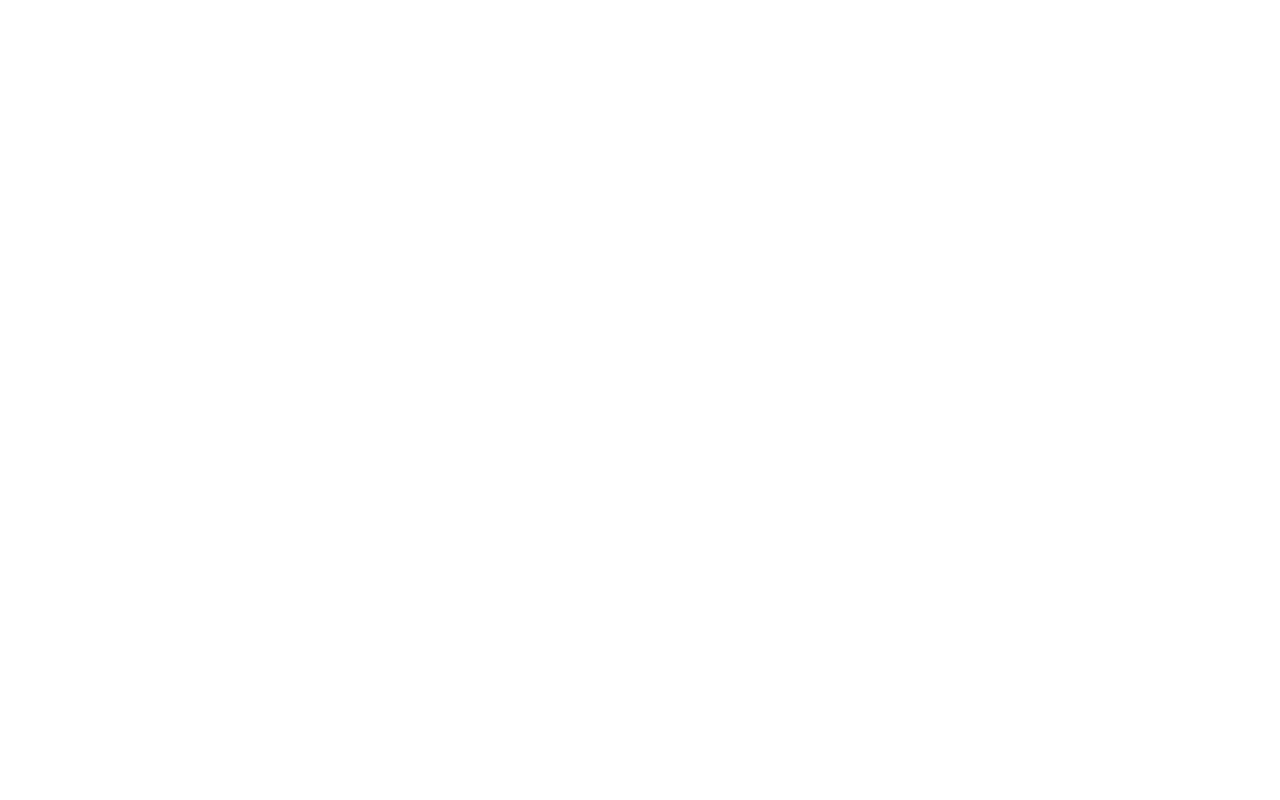
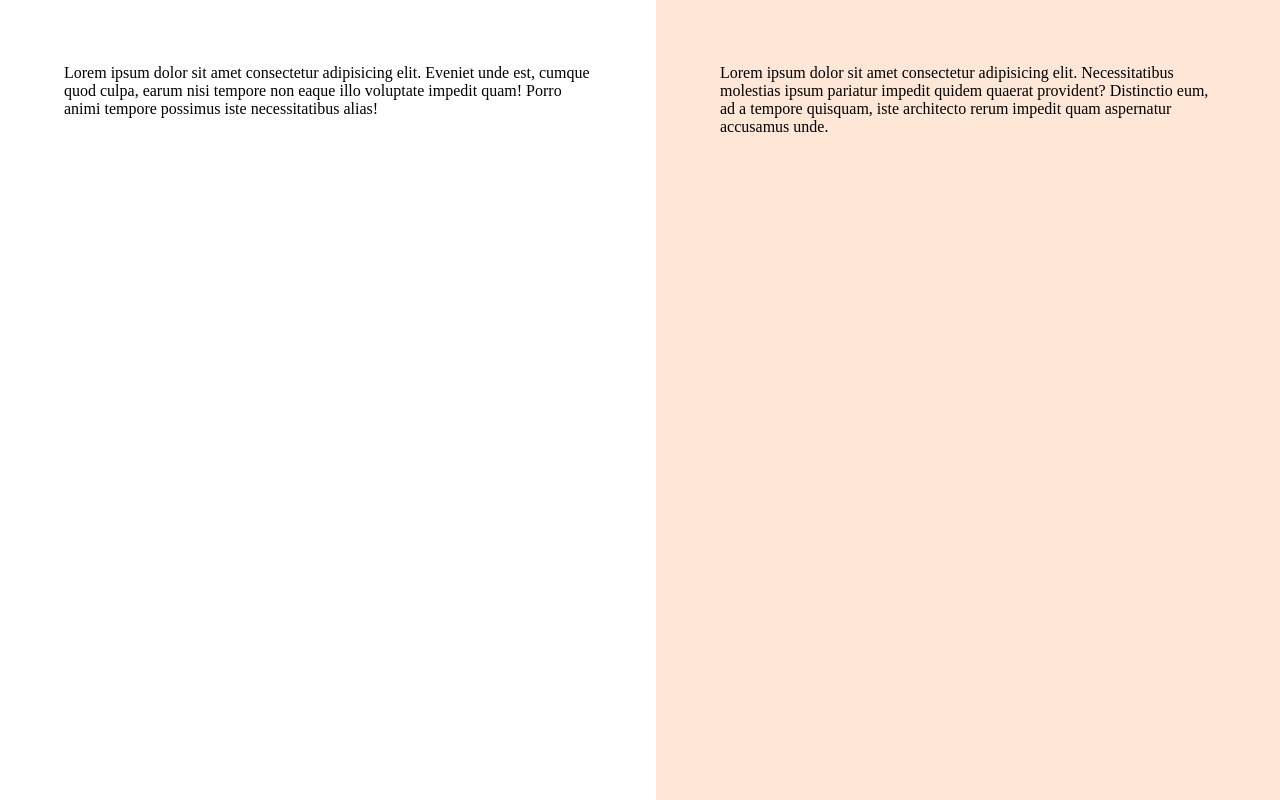
Before and after one commit to devLeoLucc/registration-form, a plain HTML site: page index.html in a window 1280 px wide. Drawn offline with Linux system fonts and the light colour scheme.

Commit message:
layout.css

```diff
--- a/index.html
+++ b/index.html
@@ -12,6 +12,14 @@
     <link href="https://fonts.googleapis.com/css2?family=Poppins:ital,wght@0,100;0,200;0,300;0,400;0,500;0,600;0,700;0,800;0,900;1,100;1,200;1,300;1,400;1,500;1,600;1,700;1,800;1,900&display=swap" rel="stylesheet">
   </head>
   <body>
+    <div id="app">
+      <main>
+        <div class="main-container">Lorem ipsum dolor sit amet consectetur adipisicing elit. Eveniet unde est, cumque quod culpa, earum nisi tempore non eaque illo voluptate impedit quam! Porro animi tempore possimus iste necessitatibus alias!</div>
+      </main>
 
+      <aside>
+        <div class="aside-container">Lorem ipsum dolor sit amet consectetur adipisicing elit. Necessitatibus molestias ipsum pariatur impedit quidem quaerat provident? Distinctio eum, ad a tempore quisquam, iste architecto rerum impedit quam aspernatur accusamus unde.</div>
+      </aside>
+    </div>
   </body>
 </html>
--- a/styles/global.css
+++ b/styles/global.css
@@ -22,3 +22,7 @@
   --stroke-highlight: #F3541C;
   --semantic-error: #DC2626;
 }
+
+body {
+  overflow: hidden;
+}
--- a/styles/index.css
+++ b/styles/index.css
@@ -1 +1,2 @@
 @import url(./global.css);
+@import url(./layout.css);
--- /dev/null
+++ b/styles/layout.css
@@ -0,0 +1,26 @@
+#app {
+  display: grid;
+  grid-template-columns: 51.25% 48.75%;
+
+  height: 100vh;
+  overflow: hidden;
+}
+
+main {
+  overflow: auto;
+  padding: 4rem;
+
+  & .main-container {
+    max-width: 33rem;
+    margin-left: auto;
+  }
+}
+
+aside {
+  padding: 4rem;
+  background-color: var(--surface-secondary);
+
+  & .aside-container {
+    max-width: 31rem;
+  }
+}
```
